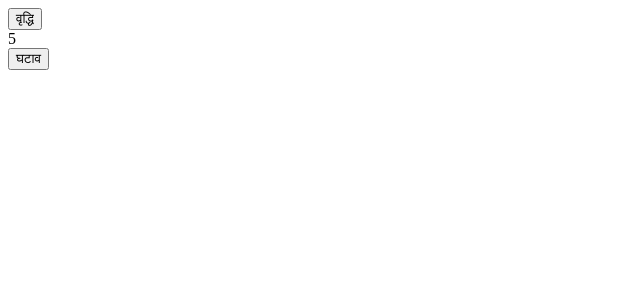
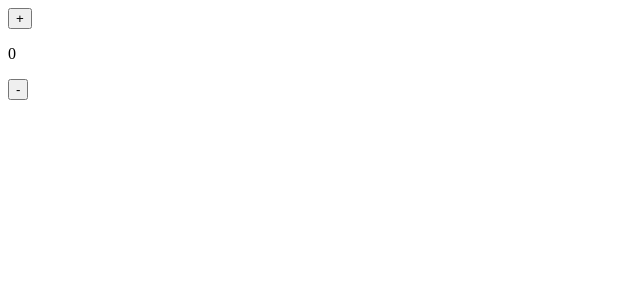
Before and after one commit to sundaramrap/depo_aug2024, a React (Create React App) app: page / in a window 1280 px wide. Shown: the top 300 px of the page, without its empty margins (0-640 px from the left). Built offline with nearby package versions, Linux system fonts and the light colour scheme.

Commit message:
'counterAppUsingReact'

```diff
--- a/src/App.js
+++ b/src/App.js
@@ -1,8 +1,10 @@
-import FCone from "./FCOne";
+// import FCone from "./FCOne";
+import Counter from "./ExCounter";
 function App() {
   return (
     <div className="App">
-      <FCone />
+      {/* <FCone /> */}
+      <Counter />
     </div>
   );
 }
--- /dev/null
+++ b/src/ExButton.js
@@ -0,0 +1,5 @@
+import React from "react";
+
+export default function Button({ text, btnClick }) {
+  return <button onClick={btnClick}>{text}</button>;
+}
--- /dev/null
+++ b/src/ExCounter.js
@@ -0,0 +1,20 @@
+import React, { useState } from "react";
+import Button from "./ExButton";
+import Disaplay from "./ExDisplay";
+export default function Counter() {
+  const [count, setCount] = useState(0);
+  const handleIncrement = () => {
+    setCount((prevState) => prevState + 1);
+  };
+
+  const handleDecrement = () => {
+    setCount((prevState) => prevState - 1);
+  };
+  return (
+    <div>
+      <Button text="+" btnClick={handleIncrement} />
+      <Disaplay text={count} />
+      <Button text="-" btnClick={handleDecrement} />
+    </div>
+  );
+}
--- /dev/null
+++ b/src/ExDisplay.js
@@ -0,0 +1,5 @@
+import React from "react";
+
+export default function Disaplay({ text }) {
+  return <p>{text}</p>;
+}
```
